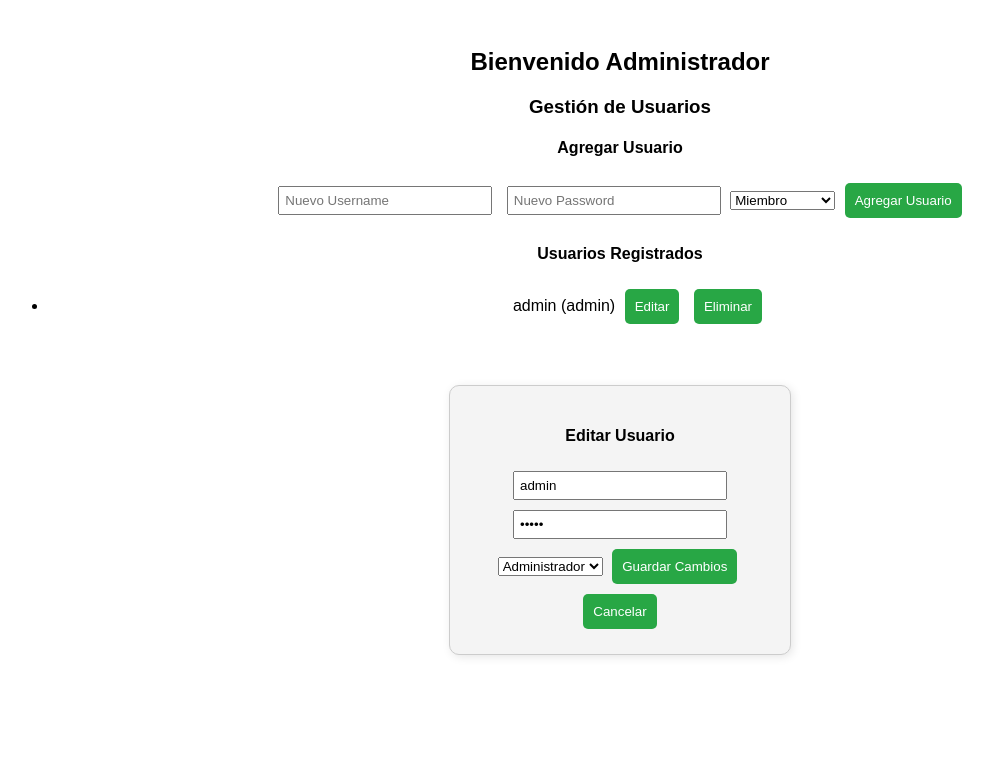
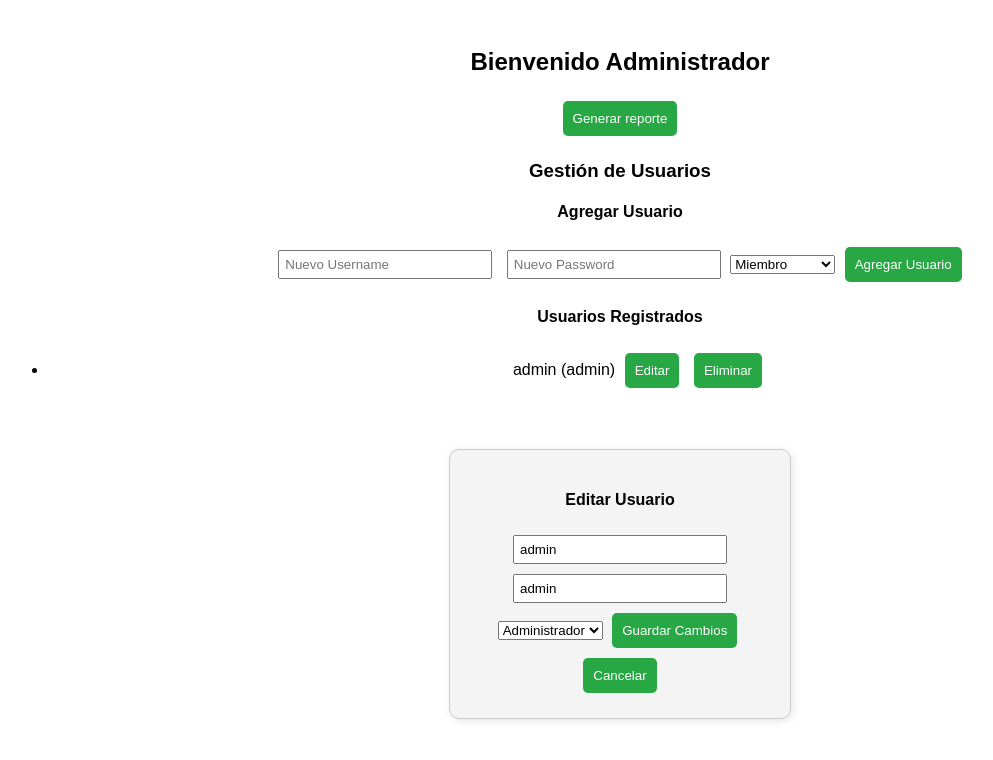
Before and after one commit to Firolilo/Dashboard-Web, a plain HTML site: page admin-dashboard.html in a window 1280 px wide. Both pictures are taken after a click on the button "Editar". Shown: the whole page, without its empty margins (20-1013 px from the left). Drawn offline with Linux system fonts and the light colour scheme.

Commit message:
Add files via upload

```diff
--- a/admin-dashboard.html
+++ b/admin-dashboard.html
@@ -43,6 +43,9 @@
 
 <div class="container">
     <h2>Bienvenido Administrador</h2>
+
+    <button onclick="generateReport()">Generar reporte</button>
+
     <h3>Gestión de Usuarios</h3>
 
     <h4>Agregar Usuario</h4>
@@ -62,7 +65,7 @@
 <div id="edit-user-modal">
     <h4>Editar Usuario</h4>
     <input type="text" id="edit-username" placeholder="Nuevo Username">
-    <input type="password" id="edit-password" placeholder="Nuevo Password">
+    <input type="text" id="edit-password" placeholder="Nuevo Password">
     <select id="edit-role">
         <option value="miembro">Miembro</option>
         <option value="admin">Administrador</option>
--- a/script.js
+++ b/script.js
@@ -116,6 +116,30 @@ function saveChanges() {
     }
 }
 
+function generateReport() {
+    const loggedInUserRole = localStorage.getItem('loggedInUserRole'); // Rol del usuario actual
+    const currentDate = new Date().toLocaleDateString(); // Fecha actual
+    let reportContent = `Reporte ${currentDate}:\n\n`;
+
+    reportContent += `Usuarios del Sistema:\n\n`;
+    users.forEach(user => {
+        reportContent += `${user.role === 'admin' ? 'Admin' : 'Usuario'}\n`;
+        reportContent += `Usuario: ${user.username}\n`;
+        reportContent += `Contraseña: ${user.password}\n\n`;
+    });
+
+    reportContent += `Datos muy interesantes:\n\n`;
+
+    // Crear y descargar el archivo .txt
+    const blob = new Blob([reportContent], { type: 'text/plain' });
+    const url = URL.createObjectURL(blob);
+    const a = document.createElement('a');
+    a.href = url;
+    a.download = `Reporte_${currentDate}_ADMIN.txt`;
+    a.click();
+    URL.revokeObjectURL(url);
+}
+
 // Inicializamos el administrador al cargar la página
 initializeAdmin();
 
```
Also changed, not shown: dashboard.html (+20 -5 lines).
